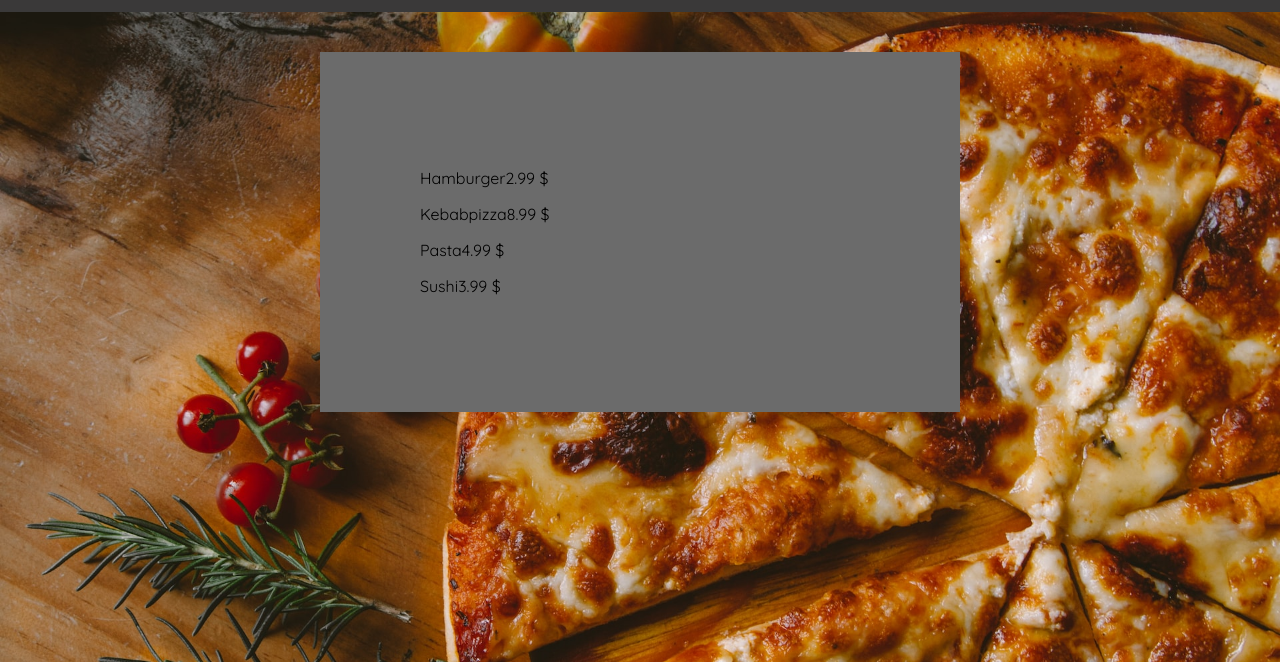
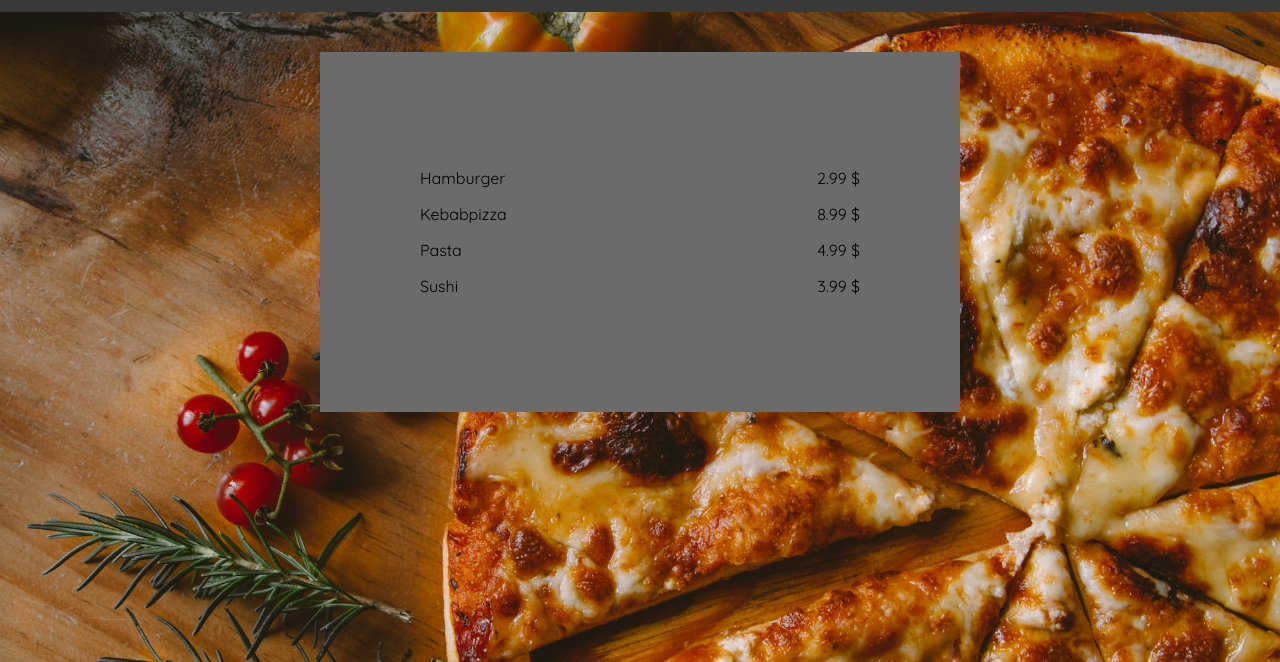
Before and after one commit to armin-164/restaurant-page, a website built with webpack: page dist/index.html in a window 1280 px wide. Both pictures are taken after a click on the item "Menu". Shown: the part 138-800 px from the top of the page. Built offline with nearby package versions, Linux system fonts and the light colour scheme.

Commit message:
Float the price to the right

```diff
--- a/src/style.css
+++ b/src/style.css
@@ -81,3 +81,7 @@ body {
     display: flex;
     justify-content: space-between;
 }
+
+span {
+    float:right;
+}
```
